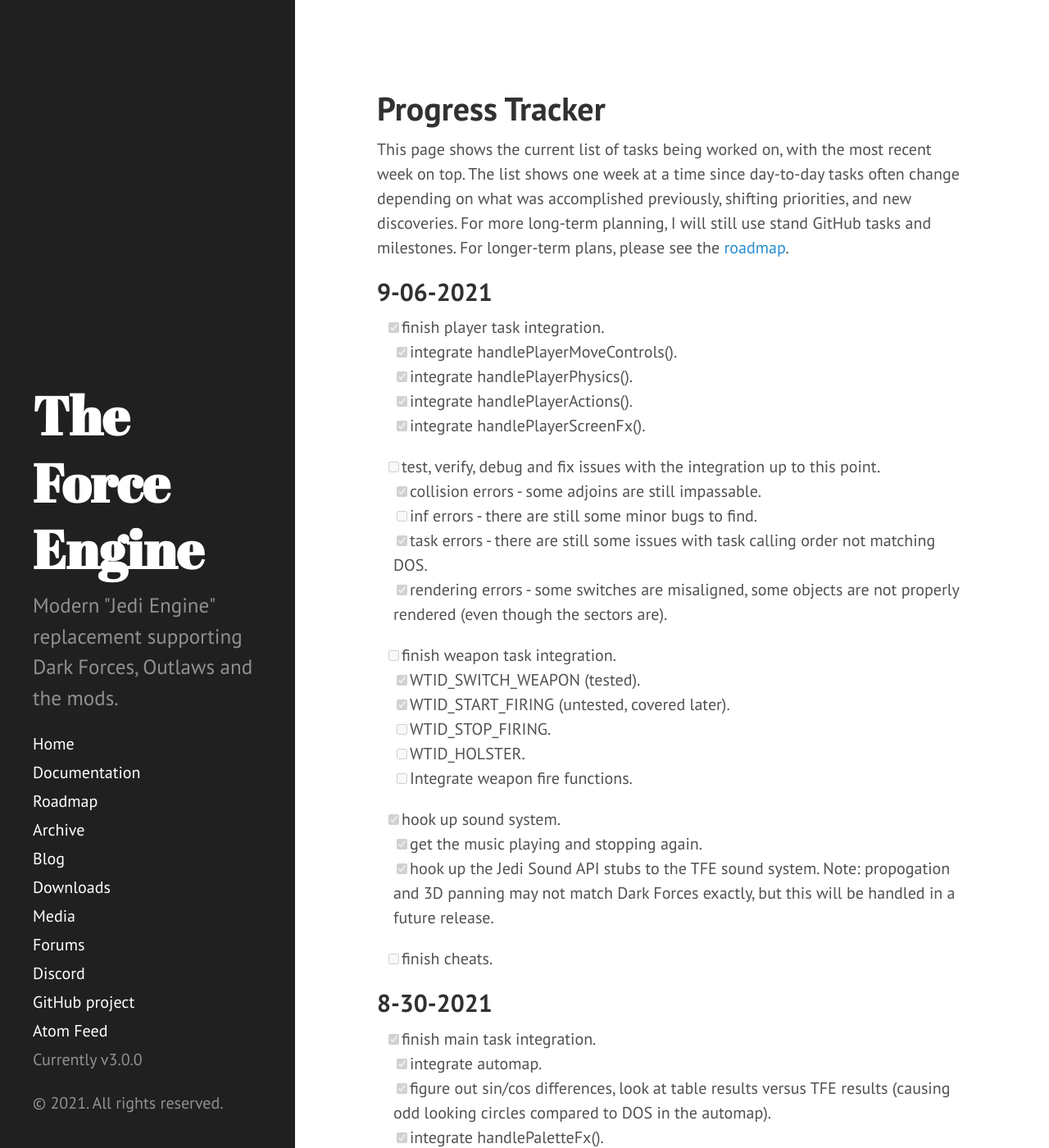
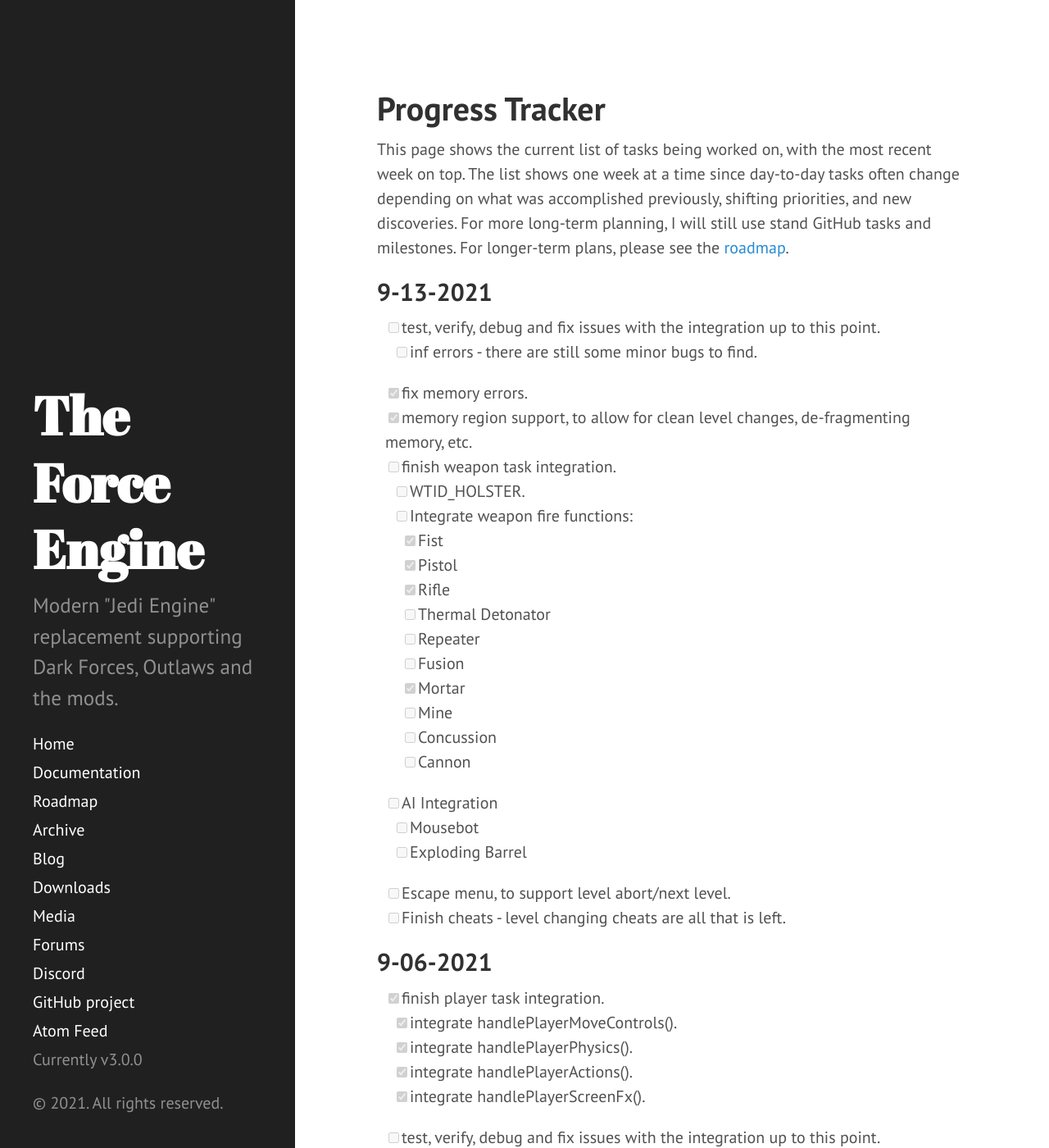
Before and after one commit to TheForceEngine/TheForceEngine.github.io, a Jekyll site: the page built from ProgressTracker.md, in a window 1280 px wide and 1400 px high. Shown: the whole window at 82% size. Built offline with Jekyll 4.4.1, drawn with Linux system fonts in a browser that asks for light colours; some of the changed text lies outside the part shown.

Commit message:
Update ProgressTracker.md

```diff
--- a/ProgressTracker.md
+++ b/ProgressTracker.md
@@ -5,6 +5,30 @@
 ---
 # Progress Tracker
 This page shows the current list of tasks being worked on, with the most recent week on top. The list shows one week at a time since day-to-day tasks often change depending on what was accomplished previously, shifting priorities, and new discoveries. For more long-term planning, I will still use stand GitHub tasks and milestones. For longer-term plans, please see the [roadmap](Roadmap.html).
+
+## 9-13-2021
+- [ ] test, verify, debug and fix issues with the integration up to this point.
+  - [ ] inf errors - there are still some minor bugs to find.
+- [x] fix memory errors.
+- [x] memory region support, to allow for clean level changes, de-fragmenting memory, etc.
+- [ ] finish weapon task integration.
+  - [ ] WTID_HOLSTER.
+  - [ ] Integrate weapon fire functions:
+    - [x] Fist
+    - [x] Pistol
+    - [x] Rifle
+    - [ ] Thermal Detonator
+    - [ ] Repeater
+    - [ ] Fusion
+    - [x] Mortar
+    - [ ] Mine
+    - [ ] Concussion
+    - [ ] Cannon
+- [ ] AI Integration
+  - [ ] Mousebot
+  - [ ] Exploding Barrel
+- [ ] Escape menu, to support level abort/next level.
+- [ ] Finish cheats - level changing cheats are all that is left.
 
 ## 9-06-2021
 - [x] finish player task integration.
@@ -20,13 +44,12 @@
 - [ ] finish weapon task integration.
   - [x] WTID_SWITCH_WEAPON (tested).
   - [x] WTID_START_FIRING (untested, covered later).
-  - [ ] WTID_STOP_FIRING.
+  - [x] WTID_STOP_FIRING.
   - [ ] WTID_HOLSTER.
-  - [ ] Integrate weapon fire functions.
+  - [x] Integratec weapon fire functions for: pistol, rifle.
 - [x] hook up sound system.
   - [x] get the music playing and stopping again.
   - [x] hook up the Jedi Sound API stubs to the TFE sound system. Note: propogation and 3D panning may not match Dark Forces exactly, but this will be handled in a future release.
-- [ ] finish cheats.
 
 ## 8-30-2021
 - [x] finish main task integration.
```
